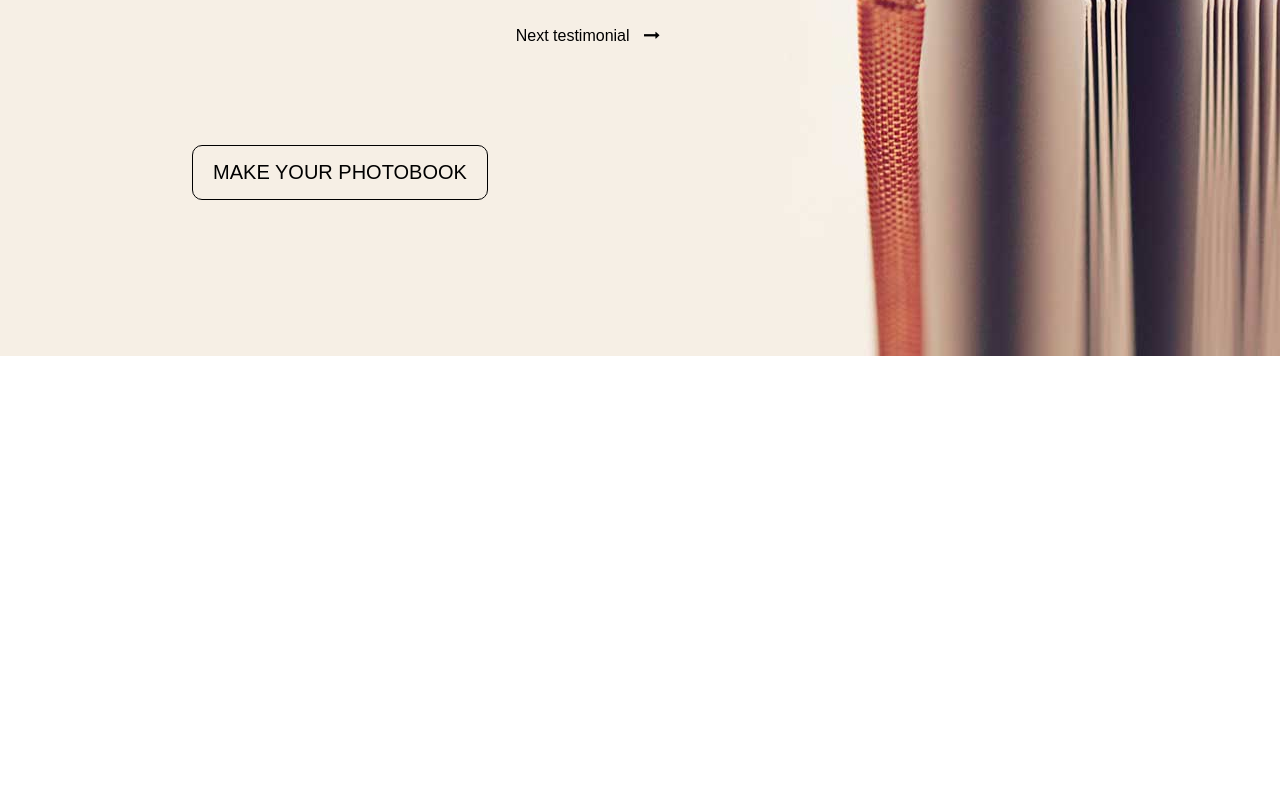
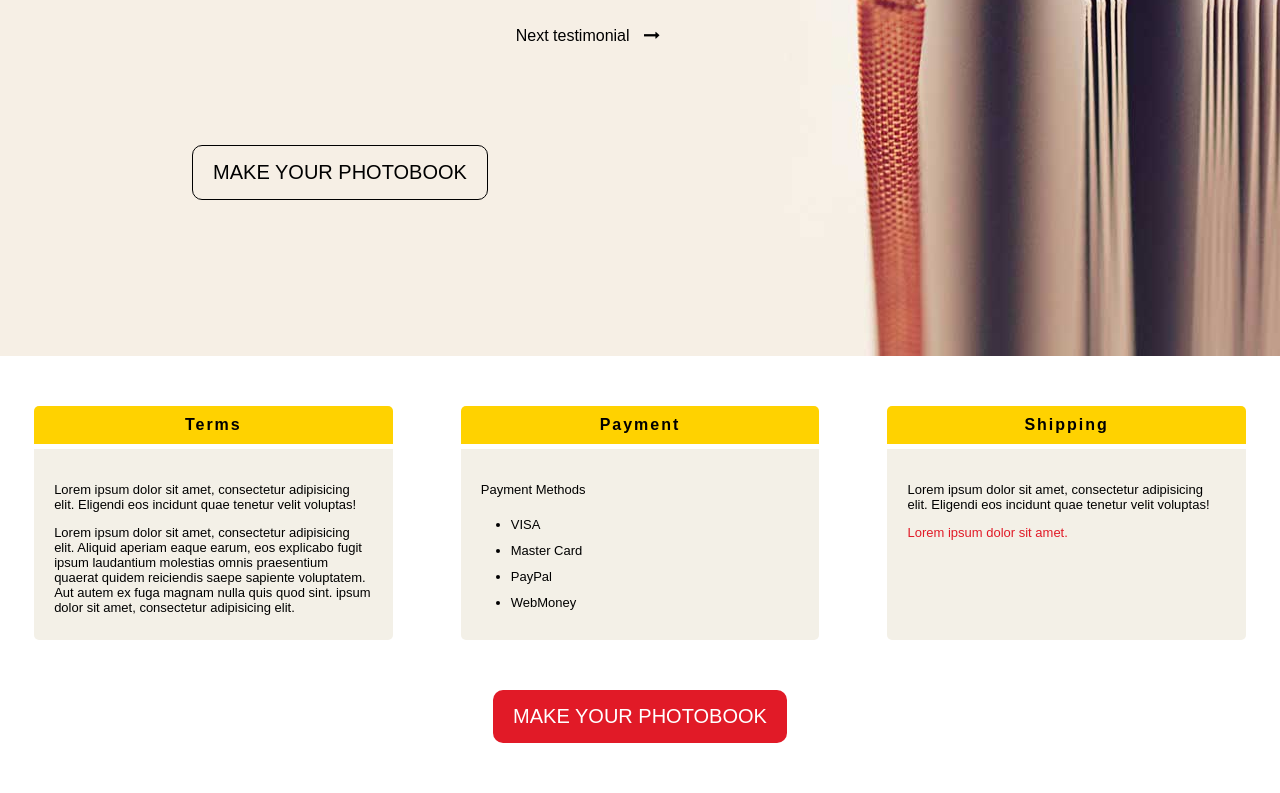
Before and after one commit to Belchenkov/photobook, a website: page public/index.html in a window 1280 px wide. Shown: the part 2802-3595 px from the top of the page. Before the commit the page ends 3158 px from the top, so only its background shows below. Drawn offline with Linux system fonts and the light colour scheme.

Commit message:
Section Steps

```diff
--- a/public/index.html
+++ b/public/index.html
@@ -154,6 +154,43 @@
             </div>
         </section>
 
+        <section id="steps">
+            <div class="view-port tiles">
+                <div class="tile">
+                    <div class="header">
+                        Terms
+                    </div>
+                    <div class="content">
+                        <p>Lorem ipsum dolor sit amet, consectetur adipisicing elit. Eligendi eos incidunt quae tenetur velit voluptas!</p>
+                        <p>Lorem ipsum dolor sit amet, consectetur adipisicing elit. Aliquid aperiam eaque earum, eos explicabo fugit ipsum laudantium molestias omnis praesentium quaerat quidem reiciendis saepe sapiente voluptatem. Aut autem ex fuga magnam nulla quis quod sint. ipsum dolor sit amet, consectetur adipisicing elit.</p>
+                    </div>
+                </div>
+                <div class="tile">
+                    <div class="header">
+                        Payment
+                    </div>
+                    <div class="content">
+                        <p>Payment Methods</p>
+                        <ul>
+                            <li>VISA</li>
+                            <li>Master Card</li>
+                            <li>PayPal</li>
+                            <li>WebMoney</li>
+                        </ul>
+                    </div>
+                </div>
+                <div class="tile">
+                    <div class="header">
+                        Shipping
+                    </div>
+                    <div class="content">
+                        <p>Lorem ipsum dolor sit amet, consectetur adipisicing elit. Eligendi eos incidunt quae tenetur velit voluptas!</p>
+                        <p class="red">Lorem ipsum dolor sit amet.</p>
+                    </div>
+                </div>
+            </div>
+            <button class="btn btn-red">make your photobook</button>
+        </section>
     </div>
 </body>
 </html>
--- a/src/less/partials/mixins.less
+++ b/src/less/partials/mixins.less
@@ -1,9 +1,9 @@
-.clean {
+.clean() {
   padding: 0;
   margin: 0;
 }
 
-.clean-list {
+.clean-list() {
   .clean;
   list-style: none;
 }
--- /dev/null
+++ b/src/less/steps.less
@@ -0,0 +1,59 @@
+@import "partials/params";
+@import "partials/mixins";
+
+#steps {
+  padding: 50px 0;
+  text-align: center;
+  & .tiles {
+    display: flex;
+    justify-content: space-around;
+    margin-bottom: 45px;
+
+    & .tile {
+      display: flex;
+      flex-direction: column;
+      width: 28%;
+
+      & .header {
+        text-align: center;
+        margin-bottom: 5px;
+        letter-spacing: 2px;
+        padding: 10px;
+        background-color: @primary-color;
+        font-weight: bold;
+        border-radius: 5px 5px 0 0;
+      }
+      & .content {
+        flex-grow: 1;
+        margin-bottom: 5px;
+        padding: 20px;
+        text-align: left;
+        background-color: @light-color;
+        border-radius:  0 0 5px 5px;
+      }
+
+      & p {
+        font-size: 13px;
+        margin-bottom: 5px;
+
+        &.red {
+          color: @red-color;
+        }
+      }
+
+      & ul {
+        .clean;
+        padding: 10px 0 0 30px;
+        font-size: 13px;
+
+        & li {
+          line-height: 2;
+        }
+      }
+    }
+  }
+
+  & button {
+
+  }
+}
```
Also changed, not shown: public/bundle.min.css.
